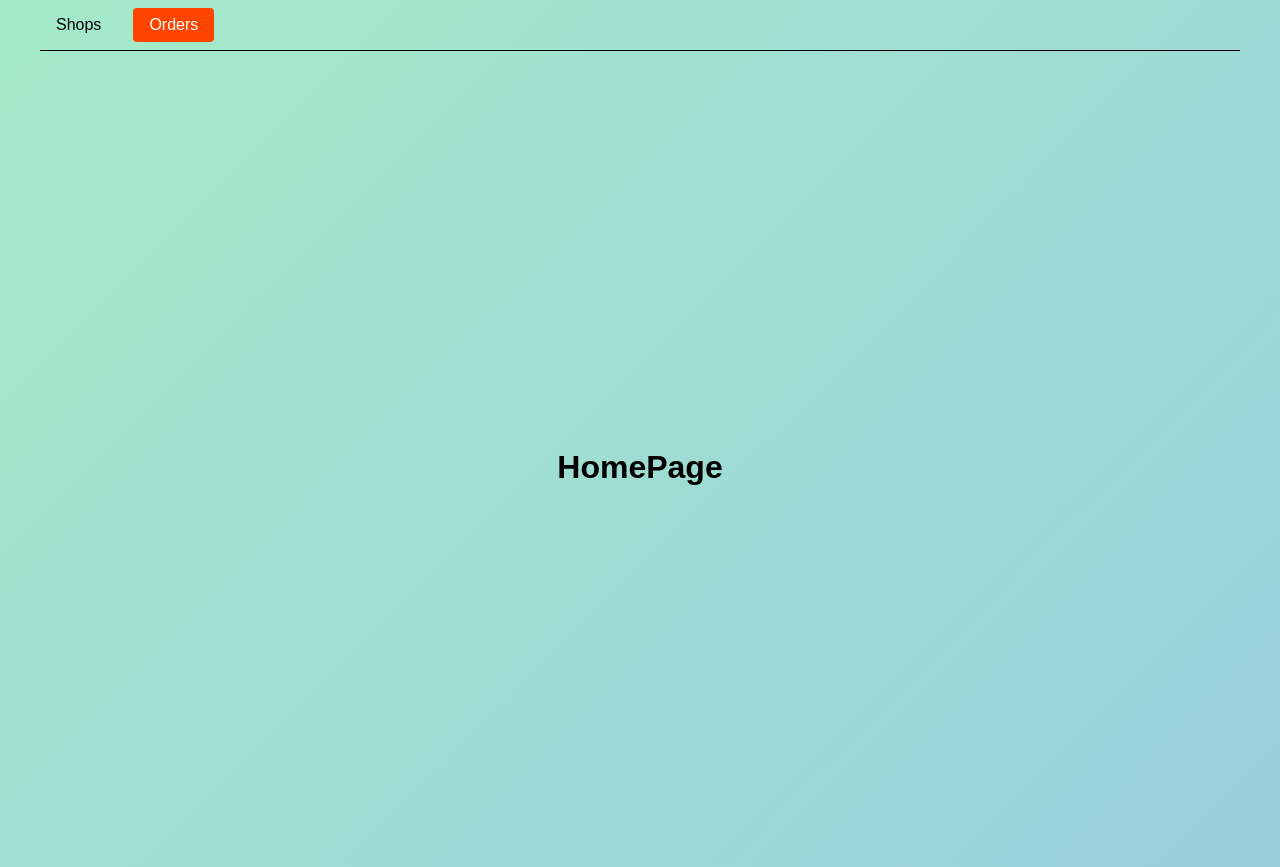
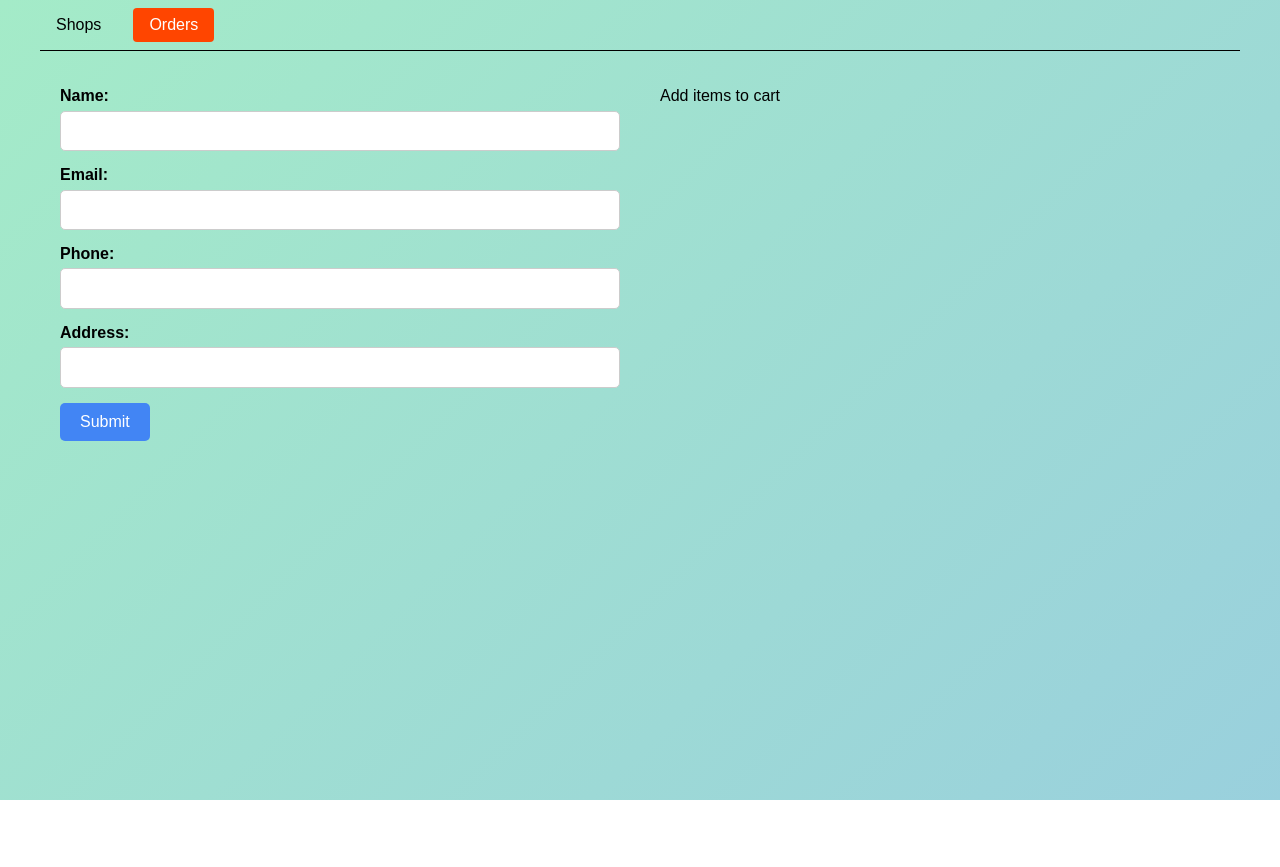
Before and after one commit to buga747/elifschool-test, a React (Create React App) app in the folder client/: page /elifschool-test/orders in a window 1280 px wide. After the commit the page ends 800 px from the top, so only its background shows below. Built offline with nearby package versions, Linux system fonts and the light colour scheme.

Commit message:
add orders page and formik form

```diff
--- a/client/package.json
+++ b/client/package.json
@@ -8,13 +8,17 @@
     "@testing-library/react": "^12.1.4",
     "@testing-library/user-event": "^13.5.0",
     "axios": "^1.4.0",
+    "formik": "^2.3.2",
     "modern-normalize": "^1.1.0",
     "react": "^18.1.0",
     "react-dom": "^18.1.0",
+    "react-icons": "^4.8.0",
     "react-loader-spinner": "^5.3.4",
     "react-router-dom": "^6.11.2",
     "react-scripts": "5.0.1",
-    "web-vitals": "^2.1.3"
+    "react-toastify": "^9.1.3",
+    "web-vitals": "^2.1.3",
+    "yup": "^1.2.0"
   },
   "scripts": {
     "start": "react-scripts start",
--- a/client/src/App.jsx
+++ b/client/src/App.jsx
@@ -1,4 +1,7 @@
-import { Suspense, lazy } from 'react';
+import { ToastContainer, toast } from 'react-toastify';
+import 'react-toastify/dist/ReactToastify.css';
+
+import { Suspense, lazy, useState } from 'react';
 import { Routes, Route } from 'react-router-dom';
 import { ThreeCircles } from 'react-loader-spinner';
 import { SharedLayout } from 'components/SharedLayout/SharedLayout';
@@ -7,6 +10,47 @@ const ShopsPage = lazy(() => import('./pages/ShopsPage/ShopsPage'));
 const OrderPage = lazy(() => import('./pages/OrderPage/OrderPage'));
 
 export const App = () => {
+  const [orderedItems, setOrderedItems] = useState([]);
+
+  const addToCart = newItem => {
+    if (orderedItems.length === 0) {
+      setOrderedItems([newItem]);
+    }
+
+    if (orderedItems.length > 0) {
+      if (orderedItems[0].shopId === newItem.shopId) {
+        setOrderedItems(prev => [...prev, newItem]);
+      }
+
+      const itemInCart = orderedItems.find(item => item._id === newItem._id);
+
+      if (itemInCart) {
+        const updatedItems = orderedItems.map(item => {
+          if (item._id === newItem._id) {
+            return { ...item, quantity: item.quantity + 1 };
+          }
+          return item;
+        });
+
+        setOrderedItems(updatedItems);
+      }
+
+      if (orderedItems[0].shopId !== newItem.shopId) {
+        toast.error('You can add items from one shop to cart', {
+          position: 'top-right',
+          autoClose: 3000,
+          hideProgressBar: false,
+          closeOnClick: true,
+          pauseOnHover: true,
+          draggable: true,
+          progress: undefined,
+          theme: 'light',
+        });
+      }
+    }
+    console.log(orderedItems);
+  };
+
   return (
     <Suspense
       fallback={
@@ -26,10 +70,14 @@ export const App = () => {
     >
       <Routes>
         <Route path="/" element={<SharedLayout />}>
-          <Route index element={<ShopsPage />} />
-          <Route path="/orders" element={<OrderPage />} />
+          <Route index element={<ShopsPage addToCart={addToCart} />} />
+          <Route
+            path="/orders"
+            element={<OrderPage orderedItems={orderedItems} />}
+          />
         </Route>
       </Routes>
+      <ToastContainer />
     </Suspense>
   );
 };
--- a/client/src/components/ProductListItem/ProductListItem.jsx
+++ b/client/src/components/ProductListItem/ProductListItem.jsx
@@ -1,4 +1,6 @@
 import React from 'react';
+import { GrCart } from 'react-icons/gr';
+import NoImagePlaceholder from '../../images/NoImagePlaceholder.png';
 import {
   ListItem,
   Image,
@@ -7,14 +9,23 @@ import {
   Price,
   Category,
   DescriptionWrapper,
+  AddToCartButton,
 } from './ProductListItem.styled';
 
 const ProductListItem = ({
   product: { _id, title, imgUrl, description, category, price },
+  shopId,
+  addToCart,
 }) => {
+  const item = { _id, title, price, shopId, imgUrl, quantity: 1 };
+
   return (
     <ListItem>
-      <Image src={imgUrl} alt={title} />
+      {imgUrl ? (
+        <Image src={imgUrl} alt={title} width="330" />
+      ) : (
+        <Image src={NoImagePlaceholder} alt={title} width="330" />
+      )}
       <DescriptionWrapper>
         {' '}
         <Title>{title}</Title>
@@ -22,7 +33,13 @@ const ProductListItem = ({
         <Price>${price}</Price>
         <Category>{category}</Category>
       </DescriptionWrapper>
-      <button>Add to cart</button>
+      <AddToCartButton
+        onClick={() => {
+          addToCart(item);
+        }}
+      >
+        Add to cart <GrCart />{' '}
+      </AddToCartButton>
     </ListItem>
   );
 };
--- a/client/src/components/ProductListItem/ProductListItem.styled.jsx
+++ b/client/src/components/ProductListItem/ProductListItem.styled.jsx
@@ -4,7 +4,7 @@ export const ListItem = styled.li`
   position: relative;
   display: flex;
   width: 330px;
-  height: 460px;
+  height: 350px;
   flex-direction: column;
   align-items: center;
   border-radius: 20px;
@@ -13,6 +13,7 @@ export const ListItem = styled.li`
   margin-bottom: 20px;
   overflow: hidden;
   transition: all 0.3s ease;
+  padding-bottom: 8px;
 
   :hover {
     transform: scale(1.03);
@@ -66,3 +67,17 @@ export const Category = styled.p`
   padding: 4px;
   border-radius: 4px;
 `;
+
+export const AddToCartButton = styled.button`
+  background-color: #1da1f2;
+  color: #fff;
+  font-size: 14px;
+  padding: 8px;
+  border-radius: 5px;
+  border: none;
+  text-decoration: none;
+  transition: all 0.3s ease;
+  &:hover {
+    background-color: #0c8de4;
+  }
+`;
--- a/client/src/components/ProductsList/ProductsList.jsx
+++ b/client/src/components/ProductsList/ProductsList.jsx
@@ -6,13 +6,18 @@ import {
 } from './ProductsList.styled';
 import ProductListItem from '../ProductListItem/ProductListItem';
 
-const ProductsList = ({ shopProducts }) => {
+const ProductsList = ({ shopProducts, addToCart, currentShopId }) => {
   return (
     <ProductListWrapper>
       <Title>Products</Title>
       <ProductListStyled>
         {shopProducts.map(product => (
-          <ProductListItem product={product} key={product._id} />
+          <ProductListItem
+            product={product}
+            key={product._id}
+            addToCart={addToCart}
+            currentShopId={currentShopId}
+          />
         ))}
       </ProductListStyled>
     </ProductListWrapper>
--- a/client/src/pages/OrderPage/OrderPage.jsx
+++ b/client/src/pages/OrderPage/OrderPage.jsx
@@ -1,14 +1,126 @@
-import {
-  Description,
-  DiscoverLink,
-  HomeContainer,
-  Title,
-} from './OrderPage.styled';
+import { Formik, Form, Field, ErrorMessage } from 'formik';
+import * as Yup from 'yup';
+import styled from 'styled-components';
 
-const OrderPage = () => {
+const validationSchema = Yup.object().shape({
+  name: Yup.string().required('Name is required'),
+  email: Yup.string().email('Invalid email').required('Email is required'),
+  phone: Yup.number().required('Phone number is required'),
+  address: Yup.string().required('Address is required'),
+});
+
+const HomeContainer = styled.div`
+  display: flex;
+  justify-content: space-between;
+  align-items: flex-start;
+`;
+
+const FormWrapper = styled.div`
+  width: 50%;
+  padding: 20px;
+`;
+
+const CartWrapper = styled.div`
+  width: 50%;
+  padding: 20px;
+`;
+
+const FormGroup = styled.div`
+  display: flex;
+  flex-direction: column;
+  margin-bottom: 15px;
+`;
+
+const Label = styled.label`
+  font-weight: bold;
+  margin-bottom: 5px;
+`;
+
+const Input = styled(Field)`
+  padding: 10px;
+  border: 1px solid #ccc;
+  border-radius: 5px;
+  font-size: 16px;
+`;
+
+const ErrorMessageWrapper = styled(ErrorMessage)`
+  color: red;
+  margin-top: 5px;
+`;
+
+const SubmitButton = styled.button`
+  padding: 10px 20px;
+  background-color: #4285f4;
+  color: #fff;
+  border: none;
+  border-radius: 5px;
+  font-size: 16px;
+  cursor: pointer;
+`;
+
+const OrderPage = ({ orderedItems }) => {
+  const initialValues = {
+    name: '',
+    email: '',
+    phone: '',
+    address: '',
+  };
+
+  const handleSubmit = (values, { resetForm }) => {
+    console.log(values);
+    resetForm();
+  };
+
   return (
     <HomeContainer>
-      <h1>HomePage</h1>
+      <FormWrapper>
+        <Formik
+          initialValues={initialValues}
+          validationSchema={validationSchema}
+          onSubmit={handleSubmit}
+        >
+          <Form>
+            <FormGroup>
+              <Label htmlFor="name">Name:</Label>
+              <Input type="text" id="name" name="name" />
+              <ErrorMessageWrapper name="name" component="div" />
+            </FormGroup>
+
+            <FormGroup>
+              <Label htmlFor="email">Email:</Label>
+              <Input type="email" id="email" name="email" />
+              <ErrorMessageWrapper name="email" component="div" />
+            </FormGroup>
+
+            <FormGroup>
+              <Label htmlFor="phone">Phone:</Label>
+              <Input type="text" id="phone" name="phone" />
+              <ErrorMessageWrapper name="phone" component="div" />
+            </FormGroup>
+
+            <FormGroup>
+              <Label htmlFor="address">Address:</Label>
+              <Input type="text" id="address" name="address" />
+              <ErrorMessageWrapper name="address" component="div" />
+            </FormGroup>
+
+            <SubmitButton type="submit">Submit</SubmitButton>
+          </Form>
+        </Formik>
+      </FormWrapper>
+      <CartWrapper>
+        {orderedItems.length > 0 ? (
+          <ul>
+            {orderedItems.map(item => (
+              <li key={item._id}>
+                {item.title} {item.quantity}
+              </li>
+            ))}
+          </ul>
+        ) : (
+          <p>Add items to cart</p>
+        )}
+      </CartWrapper>
     </HomeContainer>
   );
 };
--- a/client/src/pages/OrderPage/OrderPage.styled.jsx
+++ b/client/src/pages/OrderPage/OrderPage.styled.jsx
@@ -1,39 +1,19 @@
 import styled from 'styled-components';
-import { Link } from 'react-router-dom';
 
 export const HomeContainer = styled.div`
   display: flex;
-  flex-direction: column;
-  align-items: center;
-  justify-content: center;
+  gap: 20px;
   height: 100vh;
 `;
 
-export const Title = styled.h1`
-  font-size: 3rem;
-  margin-bottom: 1rem;
-  color: #2b0505;
-  z-index: 5;
+export const FormWrapper = styled.div`
+  display: flex;
+  flex-basis: 50%;
+  justify-content: center;
 `;
 
-export const DiscoverLink = styled(Link)`
-  background-color: #1da1f2;
-  color: #fff;
-  font-size: 1.5rem;
-  padding: 1rem 2rem;
-  border-radius: 5px;
-  text-decoration: none;
-  transition: all 0.3s ease;
-  z-index: 5;
-  &:hover {
-    background-color: #0c8de4;
-  }
+export const CartWrapper = styled.div`
+  display: flex;
+  flex-basis: 50%;
+  justify-content: center;
 `;
-
-export const Description = styled.span`
-  font-size: 1.5rem;
-  color: #0f0606;
-  margin-top: 1rem;
-  text-transform: uppercase;
-  z-index: 5;
-`;
--- a/client/src/pages/ShopsPage/ShopsPage.jsx
+++ b/client/src/pages/ShopsPage/ShopsPage.jsx
@@ -1,10 +1,10 @@
 import { useEffect, useState } from 'react';
-import { HomeContainer } from './ShopsPage.styled';
+import { Container } from './ShopsPage.styled';
 import { fetchAllShops } from '../../services/shopsApi';
 import ShopsList from '../../components/ShopsList/ShopsList';
 import ProductsList from '../../components/ProductsList/ProductsList';
 
-const ShopsPage = () => {
+const ShopsPage = ({ addToCart }) => {
   const [shops, setShops] = useState([]);
   const [shopProducts, setShopProducts] = useState([]);
   const [currentShopId, setCurrentShopId] = useState('');
@@ -40,15 +40,19 @@ const ShopsPage = () => {
   };
 
   return (
-    <HomeContainer>
+    <Container>
       {error && 'Error, please reload the page'}
       <ShopsList
         onShopClick={onShopClick}
         shops={shops}
         currentShopId={currentShopId}
       />
-      <ProductsList shopProducts={shopProducts} />
-    </HomeContainer>
+      <ProductsList
+        shopProducts={shopProducts}
+        currentShopId={currentShopId}
+        addToCart={addToCart}
+      />
+    </Container>
   );
 };
 
--- a/client/src/pages/ShopsPage/ShopsPage.styled.jsx
+++ b/client/src/pages/ShopsPage/ShopsPage.styled.jsx
@@ -1,6 +1,6 @@
 import styled from 'styled-components';
 
-export const HomeContainer = styled.div`
+export const Container = styled.div`
   max-height: 100vh;
   height: 100%;
   display: flex;
--- a/client/src/services/shopsApi.js
+++ b/client/src/services/shopsApi.js
@@ -8,3 +8,5 @@ export async function fetchAllShops() {
   const response = await axios.get(`/`);
   return response.data;
 }
+
+export async function postOrder(order) {}
```
Also changed, not shown: client/src/images/NoImagePlaceholder.png (added), 1 other file (tests, documents, lock files or other folders).
